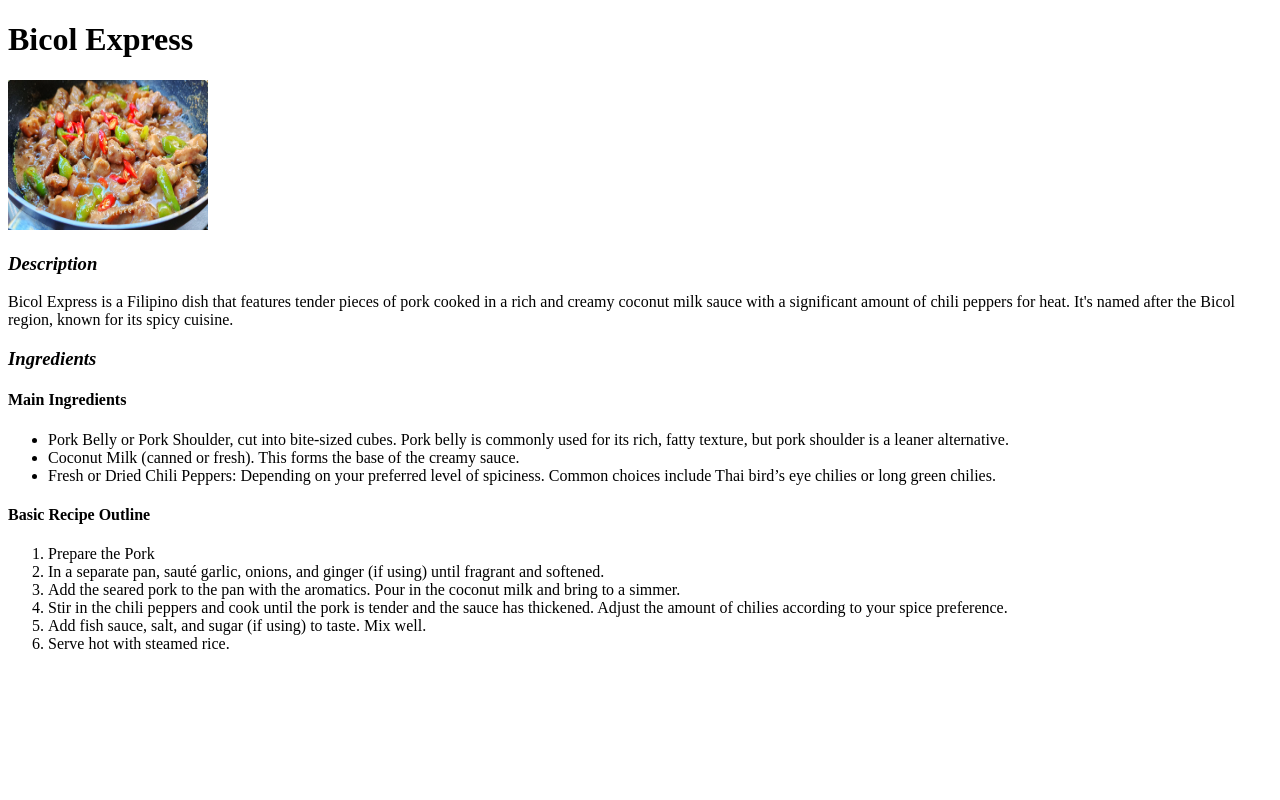
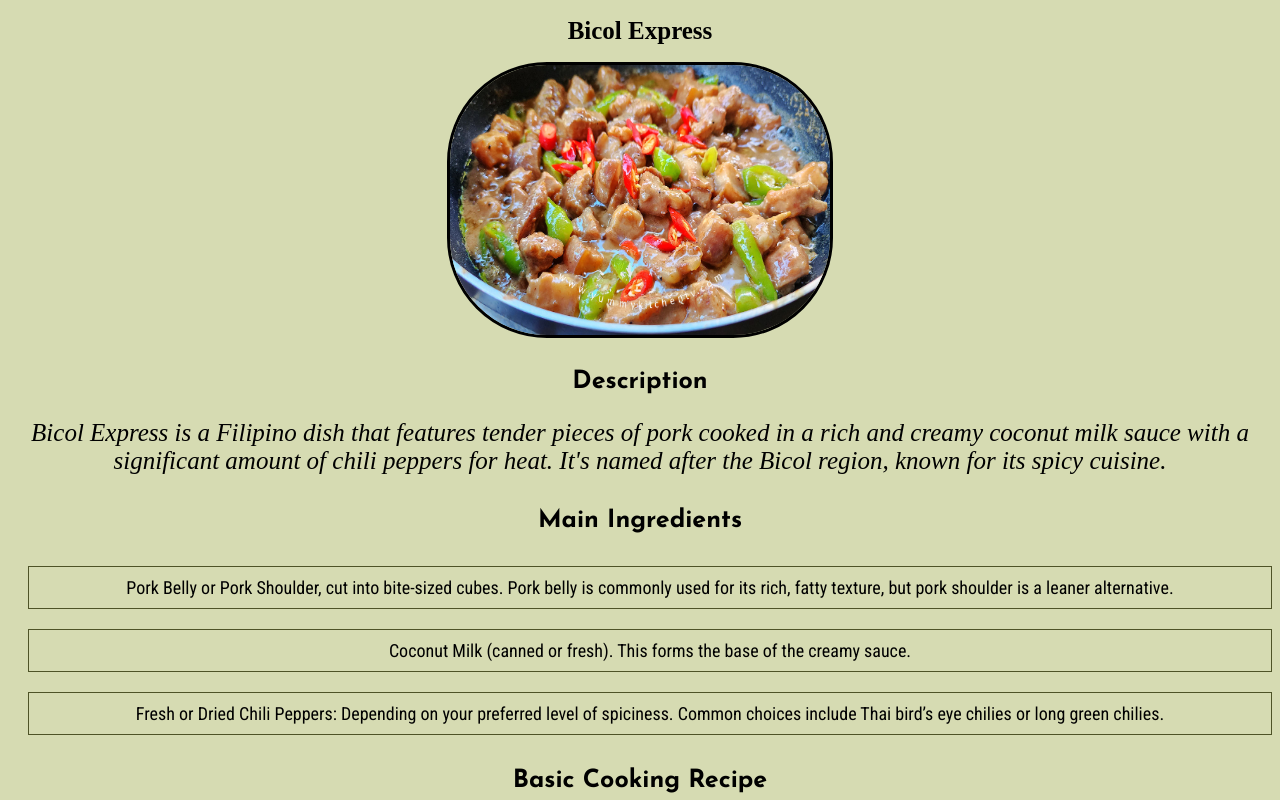
Before and after one commit to viiicious/odin-recipe, a plain HTML site: page bicol-express.html in a window 1280 px wide. Shown: the top 800 px of the page. Drawn offline with Linux system fonts and the light colour scheme.

Commit message:
Add css styling

```diff
--- a/bicol-express.html
+++ b/bicol-express.html
@@ -4,20 +4,20 @@
     <meta charset="UTF-8">
     <meta name="viewport" content="width=device-width, initial-scale=1.0">
     <title> Bicol Express </title>
+    <link rel="stylesheet" href="style.css">
 </head>
 <body>
-    <h1> Bicol Express </h1>
-    <img src="creamy-bicol-express.jpg" alt="Creamy Bicol Express in a bowl" width="200" height="150">
-    <h3><em> Description </em></h3>
-        <p> Bicol Express is a Filipino dish that features tender pieces of pork cooked in a rich and creamy coconut milk sauce with a significant amount of chili peppers for heat. It's named after the Bicol region, known for its spicy cuisine. </p>
-    <h3><em> Ingredients </em></h3>
-        <h4> Main Ingredients </h4>
+    <h1 class="bicolexpress"> Bicol Express </h1>
+    <img src="creamy-bicol-express.jpg" alt="Creamy Bicol Express in a bowl">
+    <h3 class="description"> Description </h3>
+        <em><p class="displaybicolexpress"> Bicol Express is a Filipino dish that features tender pieces of pork cooked in a rich and creamy coconut milk sauce with a significant amount of chili peppers for heat. It's named after the Bicol region, known for its spicy cuisine. </p></em>
+        <h4 class="mainingredients">Main Ingredients</h4>
         <ul>
             <li> Pork Belly or Pork Shoulder, cut into bite-sized cubes. Pork belly is commonly used for its rich, fatty texture, but pork shoulder is a leaner alternative. </li>
             <li> Coconut Milk (canned or fresh). This forms the base of the creamy sauce. </li>
             <li> Fresh or Dried Chili Peppers: Depending on your preferred level of spiciness. Common choices include Thai bird’s eye chilies or long green chilies. </li>
         </ul>
-    <h4> Basic Recipe Outline </h4>
+        <h4 class="basicrecipe">Basic Cooking Recipe</h4>
             <ol>
                 <li> Prepare the Pork </li>
                 <li> In a separate pan, sauté garlic, onions, and ginger (if using) until fragrant and softened. </li>
```
